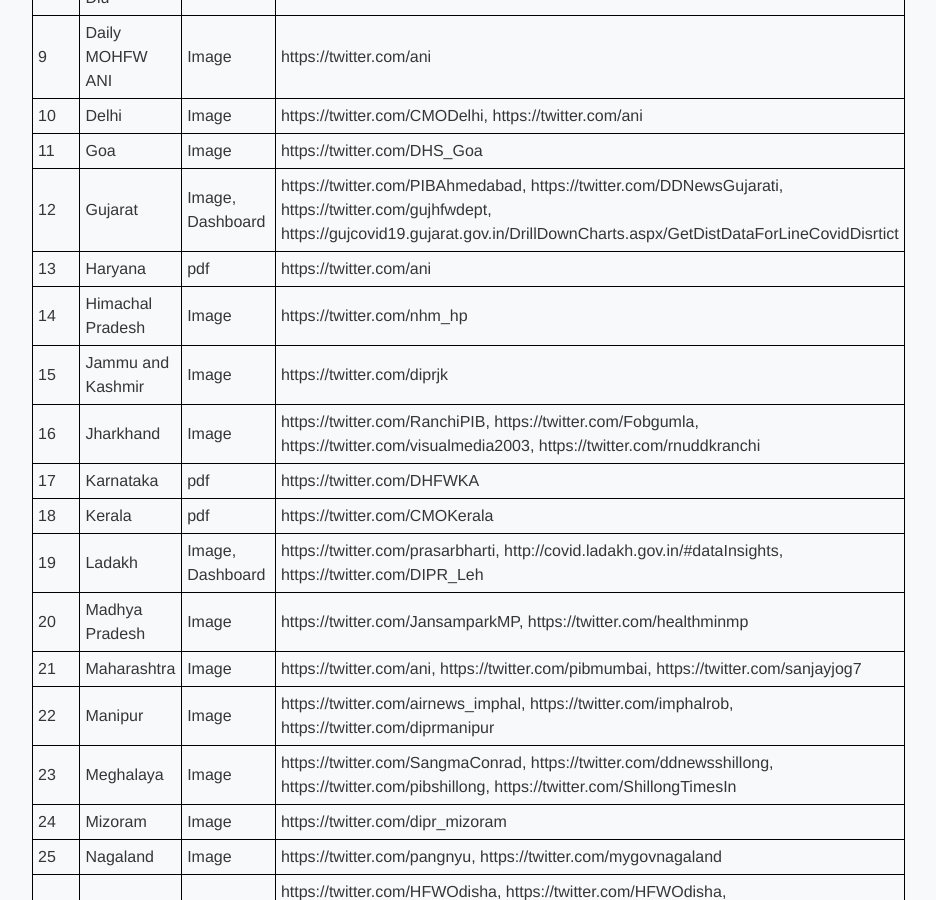
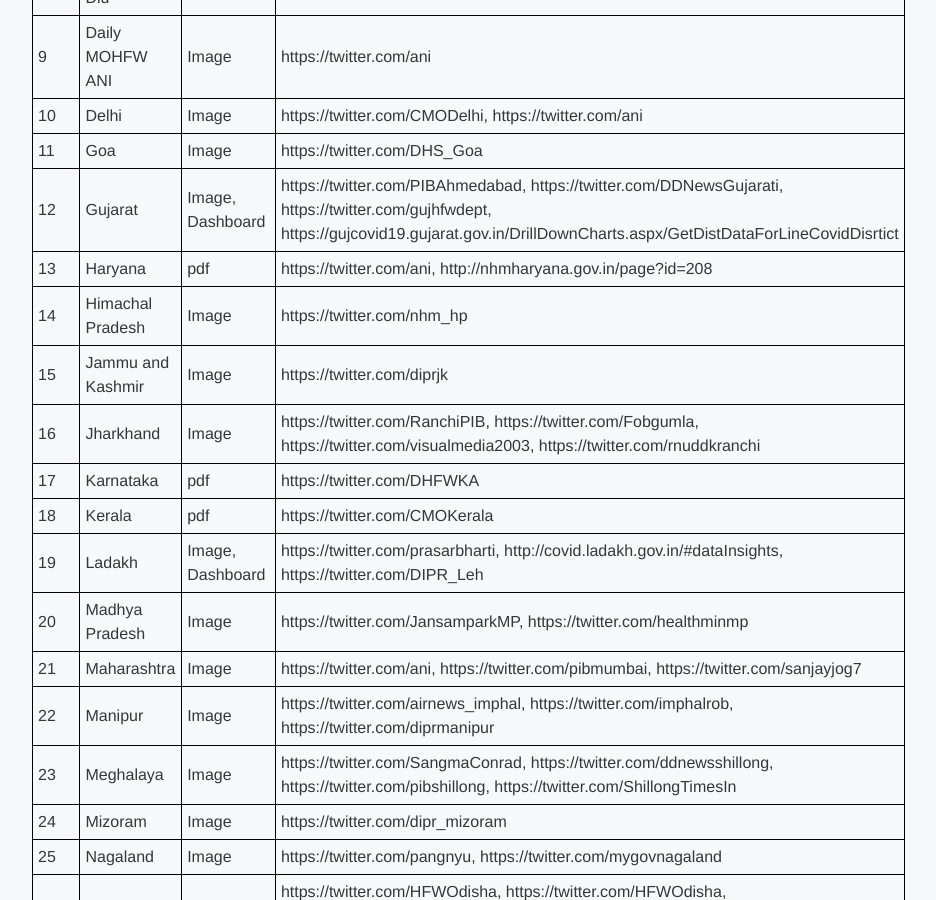
Before and after one commit to covid19india/blog, a Jekyll site: the page built from _posts/2020-06-15-hornbill.md, in a window 1280 px wide and 900 px high, scrolled down 735 px. Shown: the whole window, without its empty margins (238-1174 px from the left). Built offline with Jekyll 4.4.1, drawn with Linux system fonts in a browser that asks for light colours; a script that is not in the unit is left out; some of the changed lines change nothing that is shown.

Commit message:
Update 2020-06-15-hornbill.md

```diff
--- a/_posts/2020-06-15-hornbill.md
+++ b/_posts/2020-06-15-hornbill.md
@@ -21,7 +21,7 @@
 |10	|Delhi	|Image	|https://twitter.com/CMODelhi, https://twitter.com/ani	|
 |11	|Goa	|Image	|https://twitter.com/DHS_Goa	|
 |12	|Gujarat	|Image, Dashboard	|https://twitter.com/PIBAhmedabad, https://twitter.com/DDNewsGujarati, https://twitter.com/gujhfwdept, https://gujcovid19.gujarat.gov.in/DrillDownCharts.aspx/GetDistDataForLineCovidDisrtict	|
-|13	|Haryana	|pdf	|https://twitter.com/ani	|
+|13	|Haryana	|pdf	|https://twitter.com/ani, http://nhmharyana.gov.in/page?id=208	|
 |14	|Himachal Pradesh	|Image	|https://twitter.com/nhm_hp	|
 |15	|Jammu and Kashmir	|Image	|https://twitter.com/diprjk	|
 |16	|Jharkhand	|Image	|https://twitter.com/RanchiPIB, https://twitter.com/Fobgumla, https://twitter.com/visualmedia2003, https://twitter.com/rnuddkranchi	|
```
